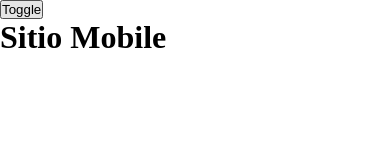
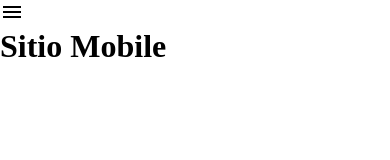
Before and after one commit to gabi-cordo/mobile, a plain HTML site: page mobile.html in a window 390 px wide. Drawn offline with Linux system fonts and the light colour scheme.

Commit message:
se agrega icono

```diff
--- a/mobile.css
+++ b/mobile.css
@@ -9,6 +9,13 @@
 	/* se oculta menu mobile */
 	display: none;
 
+}
+
+/* saco los estilos predeterminados al boton */
+.nav button{
+	background: none;
+	border: none;
+	cursor: pointer;
 }
 
 .nav-mobile{
--- a/mobile.html
+++ b/mobile.html
@@ -16,7 +16,15 @@
 
 
 		<div class="nav">
-			<button id="boton">Toggle</button>
+			<button id="boton">
+				<!-- <svg fill="#000000" height="24" viewBox="0 0 24 24" width="24" xmlns="http://www.w3.org/2000/svg">
+					<path d="M0 0h24v24H0z" fill="none"/>
+					<path d="M3 18h18v-2H3v2zm0-5h18v-2H3v2zm0-7v2h18V6H3z"/>
+				</svg> -->
+
+				<img src="menu.svg" alt="Abrir menu mobile">
+
+			</button>
 				<ul class="nav-mobile" id="menu">
 					<li><a href="#">Boton 1</a></li>
 					<li><a href="#">Boton 2</a></li>
```
Also changed, not shown: menu.svg (added).
